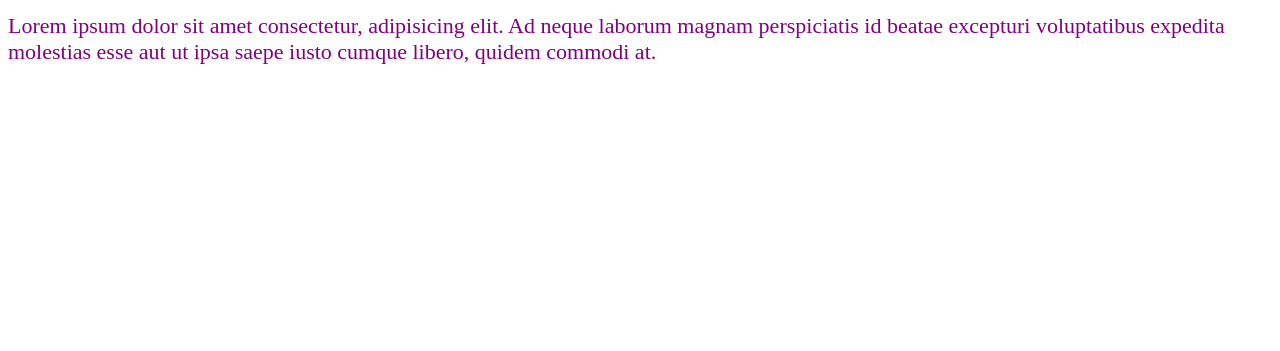
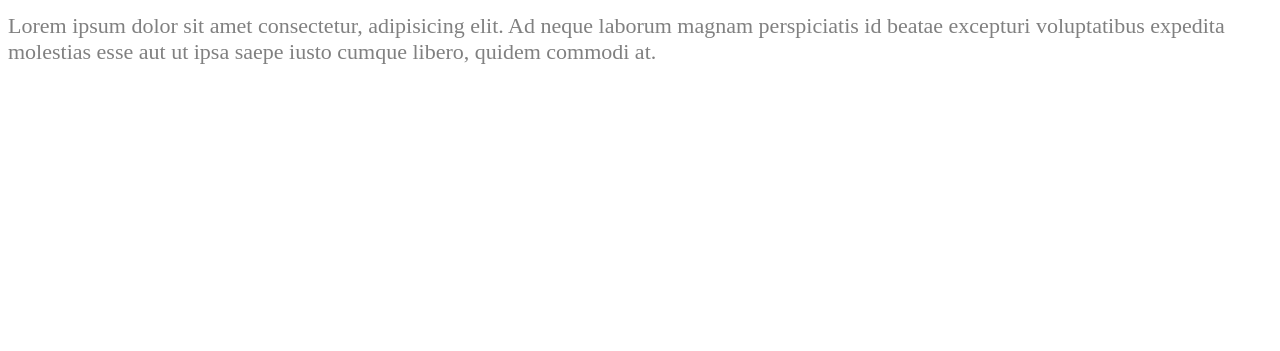
Before and after one commit to miguel-sts/HTML_CSS, a plain HTML site: page CSS_Aula_02/index.html in a window 1280 px wide. Shown: the part 449-800 px from the top of the page. Drawn offline with Linux system fonts and the light colour scheme.

Commit message:
Modificando a cor da classe gray

```diff
--- a/CSS_Aula_02/css/style.css
+++ b/CSS_Aula_02/css/style.css
@@ -5,3 +5,7 @@ body{
 p {
     color: purple;
 }
+
+.gray {
+    color: gray;
+}
```
